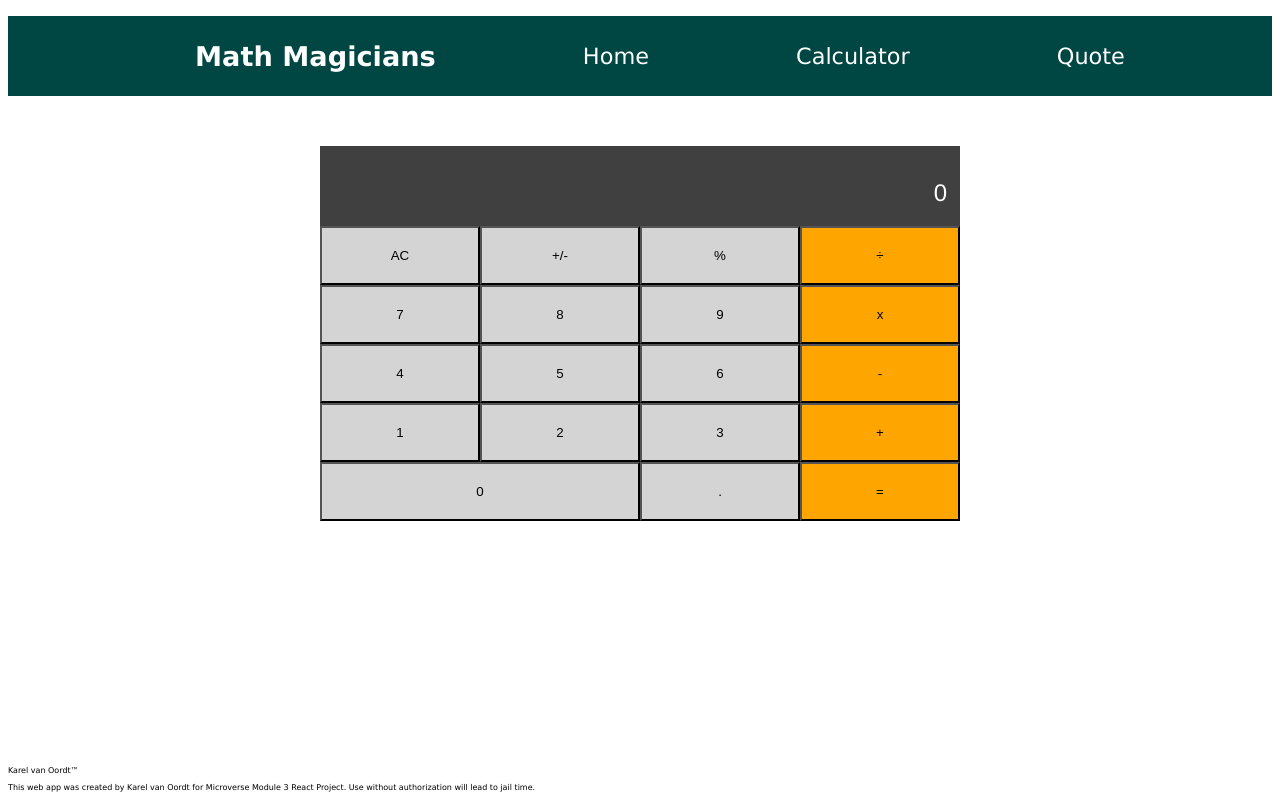
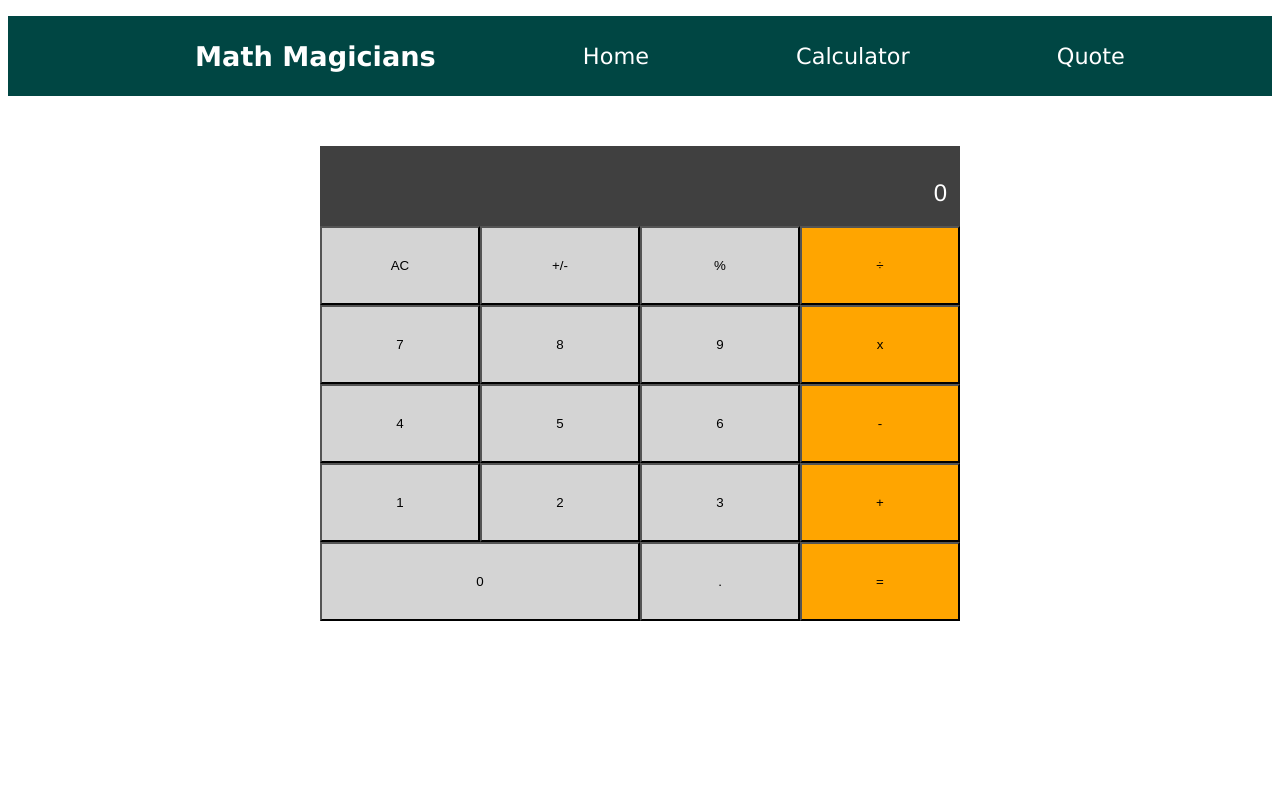
Before and after one commit to karelvanoordt/Math-magicians-app, a React (Create React App) app: page /calculator in a window 1280 px wide. Built offline with nearby package versions, Linux system fonts and the light colour scheme.

Commit message:
Revert bad commit

```diff
--- a/src/App.js
+++ b/src/App.js
@@ -6,7 +6,6 @@ import {
 } from 'react-router-dom';
 import './index.css';
 import Navbar from './components/Navbar';
-import Footer from './components/Footer';
 import Calculator from './components/Calculator';
 import Home from './components/Home';
 import Quote from './components/Quote';
@@ -20,7 +19,6 @@ function App() {
         <Route exact path="/calculator" element={<Calculator />} />
         <Route exact path="/quote" element={<Quote />} />
       </Routes>
-      <Footer />
     </Router>
   );
 }
--- a/src/components/Footer.css
+++ /dev/null
@@ -1,9 +0,0 @@
-.footer-container {
-  font-family: 'Verdana', sans-serif;
-  font-size: .5rem;
-  position: absolute;
-  bottom: 0;
-  margin: auto;
-  justify-content: center;
-  background-color: white;
-}
--- a/src/components/Footer.js
+++ /dev/null
@@ -1,13 +0,0 @@
-import React from 'react';
-import './Footer.css';
-
-function Footer() {
-  return (
-    <footer className="footer-container">
-      <p className="footer-title">Karel van Oordt™</p>
-      <p className="footer-text">This web app was created by Karel van Oordt for Microverse Module 3 React Project. Use without authorization will lead to jail time.</p>
-    </footer>
-  );
-}
-
-export default Footer;
--- a/src/index.css
+++ b/src/index.css
@@ -1,7 +1,7 @@
 
 #main-container {
   width: 50vw;
-  height: 30vh;
+  height: 40vh;
   margin: auto;
   margin-top: 50px;
 }
@@ -49,7 +49,7 @@ input[type=number]::-webkit-outer-spin-button {
 }
 
 button {
-  padding: 20px;
+  padding: 30px;
 }
 
 .grey-btn,
```
